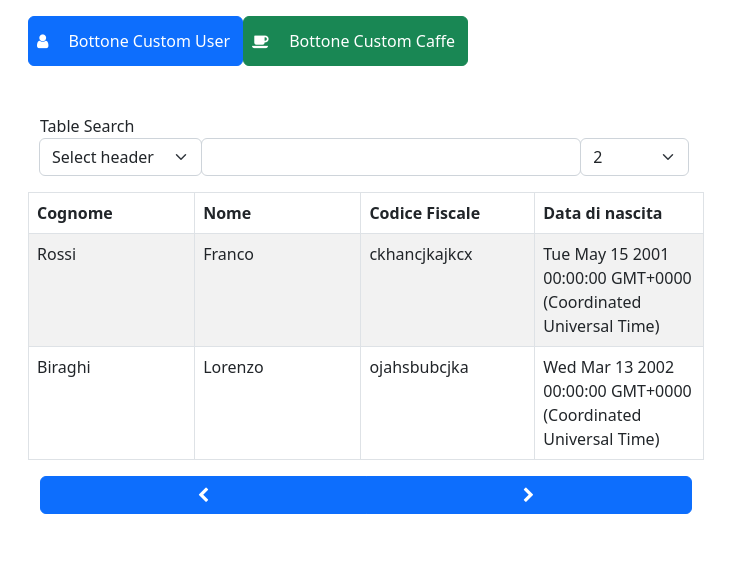
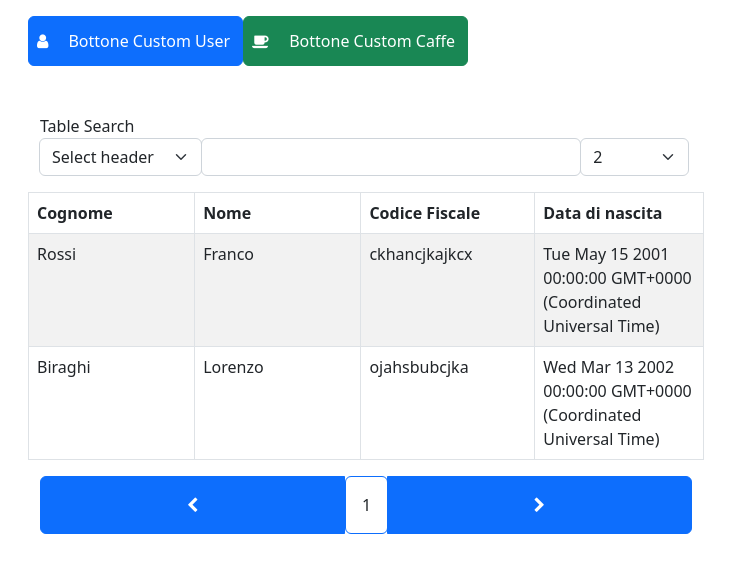
Before and after one commit to biraghi/button-custom, an Angular app: page / in a window 1280 px wide. Shown: the top 572 px of the page, without its empty margins (0-739 px from the left). Built offline with nearby package versions, Linux system fonts and the light colour scheme.

Commit message:
fix pagination

```diff
--- a/src/app/my-table/my-table.component.html
+++ b/src/app/my-table/my-table.component.html
@@ -51,6 +51,14 @@
       </table>
       <div class="btn-group">
         <button class="btn btn-primary" (click)="pageNavigation(false)"><i class="fa fa-chevron-left"></i></button>
+        <div class="card border-primary">
+          <div class="card-body col-1 text-center row">
+            <a class="">{{currentPage + 1}}</a>
+            <!-- <a class="">{{currentPage + 1}}</a>
+            <a class="">{{currentPage + 1}}</a> -->
+          </div>
+
+        </div>
         <button class="btn btn-primary" (click)="pageNavigation(true)"><i class="fa fa-chevron-right"></i></button>
       </div>
     </div>
--- a/src/app/my-table/my-table.component.ts
+++ b/src/app/my-table/my-table.component.ts
@@ -17,6 +17,7 @@ export class MyTableComponent implements OnInit {
   searchText="";
   searchHeader?:string;
   currentPage = 0;
+  maxPage=0;
   itemPerPage = 0;
 
   constructor() {
@@ -24,6 +25,7 @@ export class MyTableComponent implements OnInit {
 
   ngOnInit(): void {
     this.itemPerPage = this.tableConfig.paginationTable.itemPerPage;
+    this.maxPage = (((this.data.length) / this.itemPerPage) | 0) + 1;
   }
 
 
@@ -40,6 +42,7 @@ export class MyTableComponent implements OnInit {
 
   changeItemPerPage(event:any){
     this.itemPerPage = event.target.value;
+    this.maxPage = (((this.data.length) / this.itemPerPage) | 0) + 1
     this.currentPage = 0;
 
   }
@@ -68,9 +71,13 @@ export class MyTableComponent implements OnInit {
       }
     }
     else{
-      this.currentPage+=1;
+      if(this.currentPage<(this.maxPage-1)){
+        this.currentPage+=1;
+      }
+
     }
   }
+
 
 
 
```
